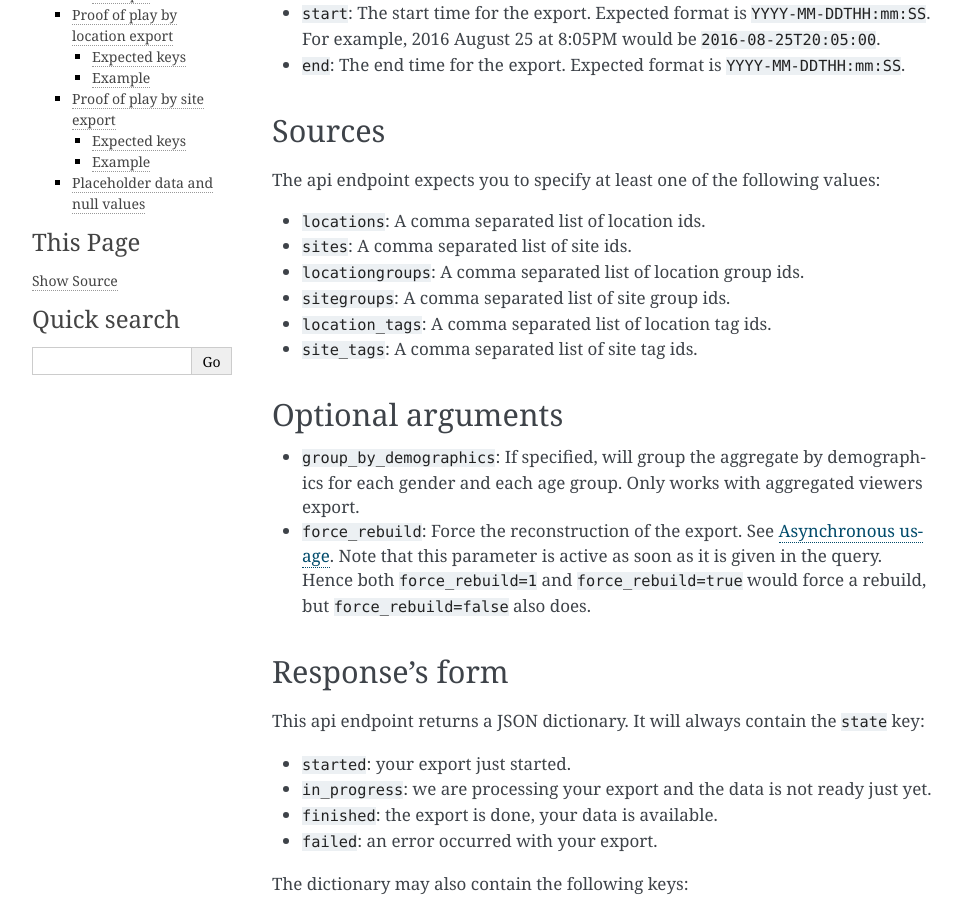
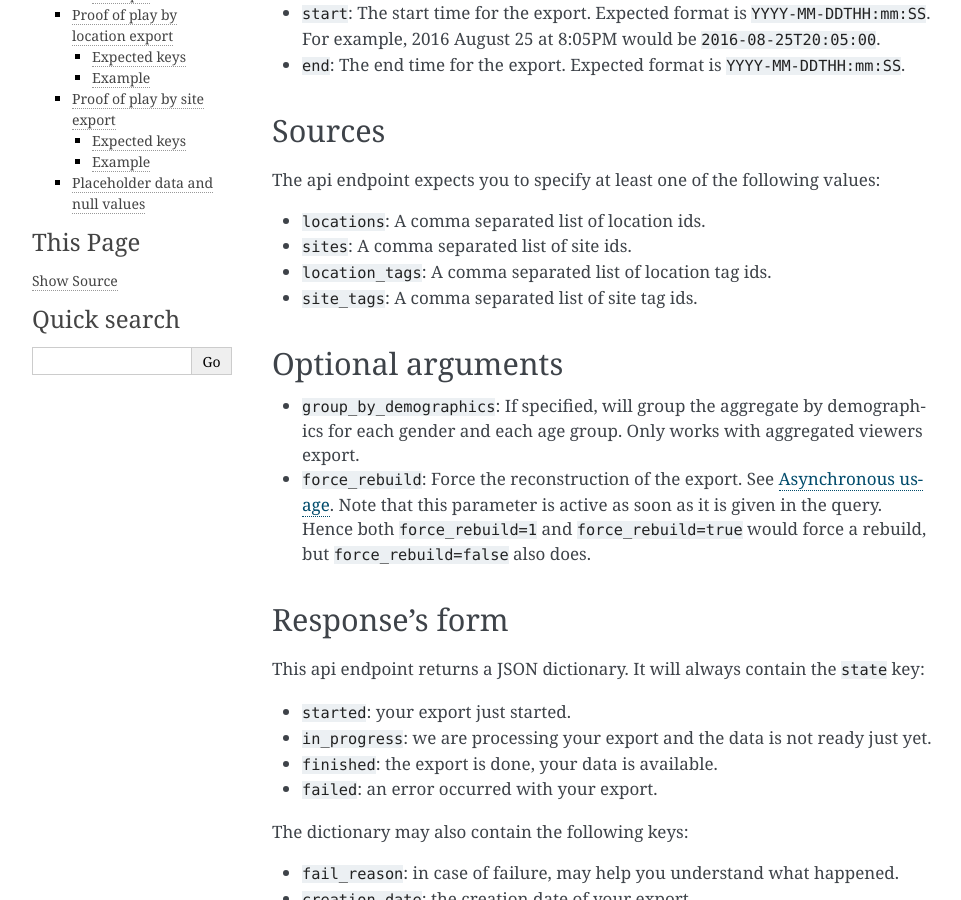
Before and after one commit to quividi/vidicenter-api-documentation, a Sphinx documentation site: the page built from docs/source/data.rst, in a window 1280 px wide and 900 px high, scrolled down 1064 px. Shown: the whole window, without its empty margins (148-1109 px from the left). Built offline with Sphinx 7.4.7, drawn with Linux system fonts in a browser that asks for light colours.

Commit message:
Removed topology groups as sources from doc

```diff
--- a/docs/source/data.rst
+++ b/docs/source/data.rst
@@ -49,8 +49,6 @@ The api endpoint expects you to specify at least one of the following values:
 
 * ``locations``: A comma separated list of location ids.
 * ``sites``: A comma separated list of site ids.
-* ``locationgroups``: A comma separated list of location group ids.
-* ``sitegroups``: A comma separated list of site group ids.
 * ``location_tags``: A comma separated list of location tag ids.
 * ``site_tags``: A comma separated list of site tag ids.
 
```
